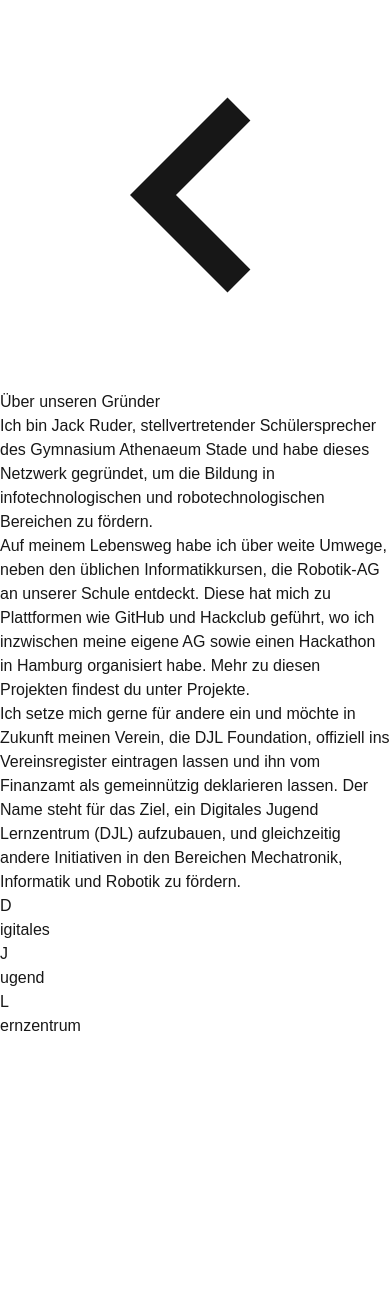
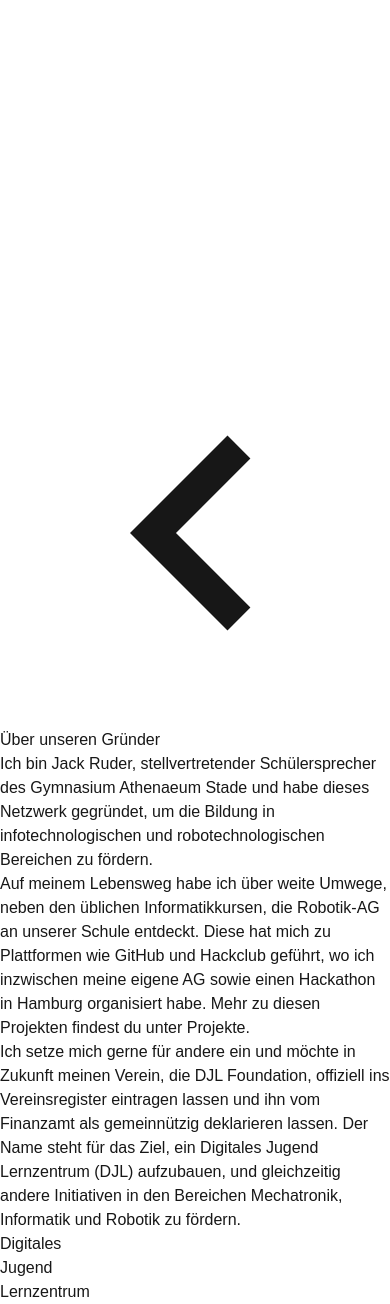
Before and after one commit to JackatDJL/domain-parking, a Next.js app: page /founder in a window 390 px wide. Before the commit the page ends 1038 px from the top, so only its background shows below. Built offline with nearby package versions, Linux system fonts and the light colour scheme.

Commit message:
Better Founder Page

```diff
--- a/src/app/founder/page.tsx
+++ b/src/app/founder/page.tsx
@@ -1,18 +1,63 @@
 "use client";
 import Link from "next/link";
 import { AnimatePresence, motion } from "motion/react";
-import { useEffect } from "react";
-import { useState } from "react";
+import { useEffect, useState } from "react";
 
 export default function Founder() {
+  const [animationStarted, setAnimationStarted] = useState(false);
   const [foundationVisible, setFoundationVisible] = useState(true);
 
   useEffect(() => {
+    // Start the animation sequence
+    setAnimationStarted(true);
+
+    // After 2 seconds, hide "Foundation"
+    const timer = setTimeout(() => {
       setFoundationVisible(false);
+    }, 2000);
+
+    return () => clearTimeout(timer);
   }, []);
+
   return (
-    <div className="flex flex-col items-center justify-center min-h-screen p-8 sm:p-20 font-[family-name:var(--font-geist-sans)] bg-black text-white">
-      <header className="w-full flex justify-start items-center gap-4">
+    <div className="relative flex flex-col items-center justify-center min-h-screen p-8 sm:p-20 font-[family-name:var(--font-geist-sans)] overflow-hidden">
+      {/* Subtle background with clean streaks */}
+      <div className="absolute inset-0 bg-black z-0" />
+
+      {/* Subtle streaks in the background */}
+      <div className="absolute inset-0 z-0 opacity-10">
+        {[...Array(15)].map((_, i) => (
+          <motion.div
+            key={i}
+            className="absolute h-[1px] bg-gradient-to-r from-transparent via-white to-transparent"
+            style={{
+              width: `${30 + Math.random() * 40}%`,
+              top: `${Math.random() * 100}%`,
+              left: `${Math.random() * 70}%`,
+              transform: `rotate(${Math.random() * 180 - 90}deg)`,
+            }}
+            animate={{
+              opacity: [0.3, 0.7, 0.3],
+              x: ["-5%", "5%", "-5%"],
+            }}
+            transition={{
+              duration: 8 + Math.random() * 12,
+              repeat: Number.POSITIVE_INFINITY,
+              ease: "linear",
+            }}
+          />
+        ))}
+      </div>
+
+      {/* Subtle glow effect */}
+      <motion.div
+        className="absolute z-0 rounded-full bg-blue-900/10 blur-3xl"
+        initial={{ width: 0, height: 0 }}
+        animate={{ width: "40vh", height: "40vh" }}
+        transition={{ duration: 3, ease: "easeOut" }}
+      />
+
+      <header className="w-full flex justify-start items-center gap-4 z-10">
         <Link href="/" prefetch>
           <svg
             xmlns="http://www.w3.org/2000/svg"
@@ -25,23 +70,36 @@ export default function Founder() {
         </Link>
       </header>
 
-      <main className="max-w-[60%] text-center">
-        <h1 className="text-4xl font-bold mb-8">Über unseren Gründer</h1>
+      <main className="max-w-[60%] text-center z-10 text-white">
+        <motion.h1
+          className="text-4xl font-bold mb-8"
+          initial={{ opacity: 0, y: -20 }}
+          animate={{ opacity: 1, y: 0 }}
+          transition={{ duration: 0.8 }}
+        >
+          Über unseren Gründer
+        </motion.h1>
+
+        <motion.div
+          initial={{ opacity: 0 }}
+          animate={{ opacity: 1 }}
+          transition={{ duration: 1, delay: 0.3 }}
+        >
           <p className="text-lg mb-4">
             Ich bin Jack Ruder, stellvertretender Schülersprecher des Gymnasium
-          Athenaeum Stade und habe dieses Netzwerk gegründet, um die Bildung in
-          infotechnologischen und robotechnologischen Bereichen zu fördern.
+            Athenaeum Stade und habe dieses Netzwerk gegründet, um die Bildung
+            in infotechnologischen und robotechnologischen Bereichen zu fördern.
           </p>
           <p className="text-lg mb-4">
             Auf meinem Lebensweg habe ich über weite Umwege, neben den üblichen
-          Informatikkursen, die Robotik-AG an unserer Schule entdeckt. Diese hat
-          mich zu Plattformen wie GitHub und Hackclub geführt, wo ich inzwischen
-          meine eigene AG sowie einen Hackathon in Hamburg organisiert habe.
-          Mehr zu diesen Projekten findest du unter{" "}
+            Informatikkursen, die Robotik-AG an unserer Schule entdeckt. Diese
+            hat mich zu Plattformen wie GitHub und Hackclub geführt, wo ich
+            inzwischen meine eigene AG sowie einen Hackathon in Hamburg
+            organisiert habe. Mehr zu diesen Projekten findest du unter{" "}
             <Link
               href="/projekte"
               prefetch
-            className="text-blue-500 hover:underline"
+              className="text-blue-400 hover:text-blue-300 hover:underline transition-colors"
             >
               Projekte
             </Link>
@@ -50,66 +108,150 @@ export default function Founder() {
           <p className="text-lg mb-4">
             Ich setze mich gerne für andere ein und möchte in Zukunft meinen
             Verein, die DJL Foundation, offiziell ins Vereinsregister eintragen
-          lassen und ihn vom Finanzamt als gemeinnützig deklarieren lassen. Der
-          Name steht für das Ziel, ein Digitales Jugend Lernzentrum (DJL)
+            lassen und ihn vom Finanzamt als gemeinnützig deklarieren lassen.
+            Der Name steht für das Ziel, ein Digitales Jugend Lernzentrum (DJL)
             aufzubauen, und gleichzeitig andere Initiativen in den Bereichen
             Mechatronik, Informatik und Robotik zu fördern.
           </p>
+        </motion.div>
 
-        <motion.div className="mt-8 flex flex-col items-center">
-          <motion.h1 className="text-4xl font-bold flex" layout>
+        {/* Logo animation container */}
+        <motion.div
+          className="mt-16 flex flex-col items-center"
+          initial={{ opacity: 0 }}
+          animate={{ opacity: 1 }}
+          transition={{ duration: 1, delay: 0.8 }}
+        >
+          <div className="relative h-16 flex items-center justify-center">
+            {/* DJL letters with expanding animation */}
+            <motion.div
+              className="flex items-center text-5xl font-bold"
+              initial={{ gap: "0px" }}
+              animate={{
+                gap: animationStarted && !foundationVisible ? "12px" : "0px",
+              }}
+              transition={{
+                duration: 0.8,
+                delay: 2.25, // Start spreading 0.25s after Foundation starts fading
+              }}
+            >
+              {/* D with igitales */}
+              <div className="relative flex items-center">
+                <motion.span
+                  initial={{ x: "-8.5rem" }}
+                  animate={{
+                    x:
+                      animationStarted && !foundationVisible
+                        ? "-15rem"
+                        : "0rem",
+                  }}
+                  transition={{ duration: 0.8, delay: 2.25 }}
+                >
+                  D
+                </motion.span>
                 <AnimatePresence>
-              <motion.p>D</motion.p>
                   {!foundationVisible && (
-                <>
-                  {" "}
-                  <motion.p
-                    initial={{ opacity: 0, x: -10 }}
-                    animate={{ opacity: 1, x: 0 }}
-                    transition={{ duration: 0.8, delay: 0.5 }}
+                    <motion.span
+                      className="absolute left-[100%] whitespace-nowrap"
+                      initial={{ opacity: 0, width: 0, x: "0.1rem" }}
+                      animate={{ opacity: 1, width: "auto", x: "-14.9rem" }}
+                      exit={{ opacity: 0, width: 0 }}
+                      transition={{ duration: 0.8, delay: 2.25 }}
                     >
                       igitales
-                  </motion.p>{" "}
-                </>
+                    </motion.span>
                   )}
-              <motion.p>J</motion.p>
+                </AnimatePresence>
+              </div>
+
+              {/* J with ugend */}
+              <div className="relative flex items-center">
+                <motion.span
+                  initial={{ x: "-8.5rem" }}
+                  animate={{
+                    x:
+                      animationStarted && !foundationVisible
+                        ? "-4.0rem"
+                        : "11rem",
+                  }}
+                  transition={{ duration: 0.8, delay: 2.25 }}
+                >
+                  J
+                </motion.span>
+                <AnimatePresence>
                   {!foundationVisible && (
-                <>
-                  <motion.p
-                    initial={{ opacity: 0, x: -10 }}
-                    animate={{ opacity: 1, x: 0 }}
-                    transition={{ duration: 0.8, delay: 1 }}
+                    <motion.span
+                      className="absolute left-[100%] whitespace-nowrap"
+                      initial={{ opacity: 0, width: 0, x: "0.1rem" }}
+                      animate={{ opacity: 1, width: "auto", x: "-3.9rem" }}
+                      exit={{ opacity: 0, width: 0 }}
+                      transition={{ duration: 0.8, delay: 2.25 }}
                     >
-                    ugend{" "}
-                  </motion.p>
-                </>
+                      ugend
+                    </motion.span>
                   )}
-              <motion.p>L</motion.p>
+                </AnimatePresence>
+              </div>
+
+              {/* L with ernzentrum */}
+              <div className="relative flex items-center">
+                <motion.span
+                  initial={{ x: "-8.5rem" }}
+                  animate={{
+                    x:
+                      animationStarted && !foundationVisible ? "5rem" : "20rem",
+                  }}
+                  transition={{ duration: 0.8, delay: 2.25 }}
+                >
+                  L
+                </motion.span>
+                <AnimatePresence>
                   {!foundationVisible && (
-                <>
-                  <motion.p
-                    initial={{ opacity: 0, x: -10 }}
-                    animate={{ opacity: 1, x: 0 }}
-                    transition={{ duration: 0.8, delay: 1.5 }}
+                    <motion.span
+                      className="absolute left-[100%] whitespace-nowrap"
+                      initial={{ opacity: 0, width: 0, x: "0.1rem" }}
+                      animate={{ opacity: 1, width: "auto", x: "5.1rem" }}
+                      exit={{ opacity: 0, width: 0 }}
+                      transition={{ duration: 0.8, delay: 2.25 }}
                     >
                       ernzentrum
-                  </motion.p>{" "}
-                </>
+                    </motion.span>
                   )}
+                </AnimatePresence>
+              </div>
+            </motion.div>
+
+            {/* Foundation text that fades away */}
             <AnimatePresence>
               {foundationVisible && (
-                  <motion.p
-                    animate={{ opacity: 1, y: 20 }}
-                    exit={{ opacity: 0, y: 0 }}
+                <motion.div
+                  className="absolute ml-1"
+                  initial={{ opacity: 1 }}
+                  animate={{ opacity: 1, x: "3rem" }}
+                  exit={{
+                    opacity: 0,
+                    transitionEnd: { display: "none" }, // Ensure it's completely hidden after animation
+                  }}
+                  transition={{ duration: 0.8 }}
                 >
-                    Foundation
-                  </motion.p>
+                  <span className="text-5xl font-bold">Foundation</span>
+                </motion.div>
               )}
             </AnimatePresence>
-            </AnimatePresence>
-          </motion.h1>
+          </div>
+
+          {/* Animated underline */}
+          <motion.div
+            className="h-[1px] bg-white/50 rounded-full mt-2"
+            initial={{ width: 0 }}
+            animate={{ width: animationStarted ? "100%" : 0 }}
+            transition={{ duration: 1.5, delay: foundationVisible ? 0.5 : 2.5 }}
+          />
         </motion.div>
       </main>
+
+      {/* Subtle vignette overlay */}
+      <div className="absolute inset-0 bg-gradient-radial from-transparent to-black/30 z-0 pointer-events-none" />
     </div>
   );
 }
```
Lines whose indentation alone changed are shown as unchanged.
